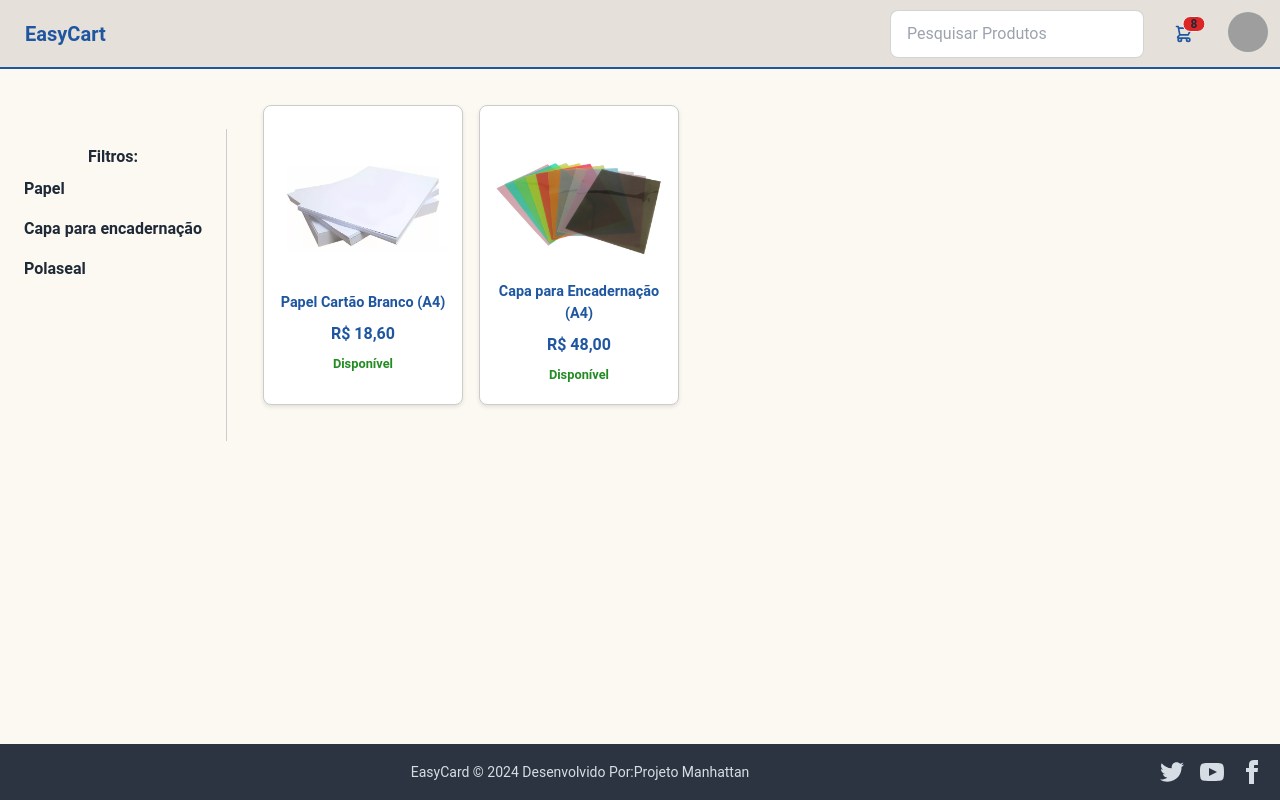
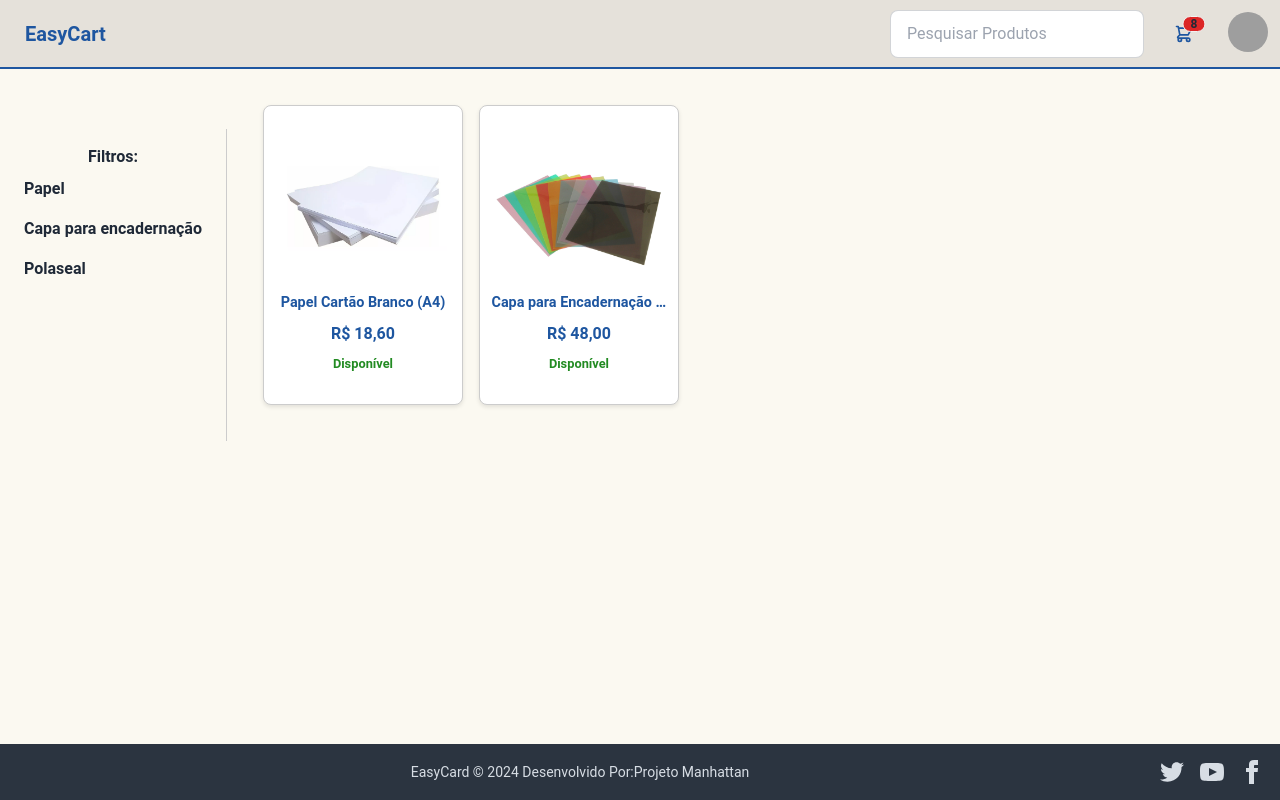
Before and after one commit to Esco-Distribuidora-Piaui/easycart, a Next.js app: page / in a window 1280 px wide. Built offline with nearby package versions, Linux system fonts and the light colour scheme; no server answers; grey boxes are pictures that could not be loaded.

Commit message:
Fix: corrigindo exibição do nome do produto

```diff
--- a/src/styles/ProductCard.module.css
+++ b/src/styles/ProductCard.module.css
@@ -56,6 +56,7 @@
     margin-bottom: 8px;
     display: inline-block;
     overflow: hidden;
+    white-space: nowrap;
     text-overflow: ellipsis;
     max-width: 175px;
 }
```
